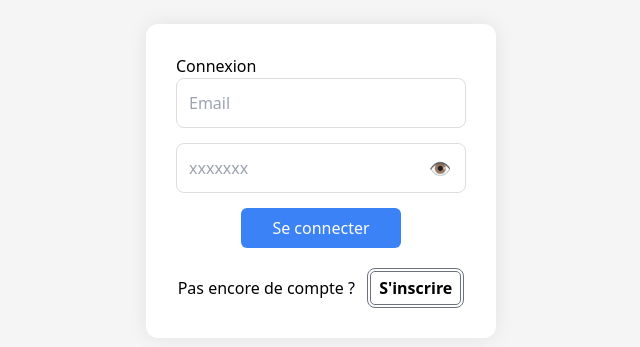
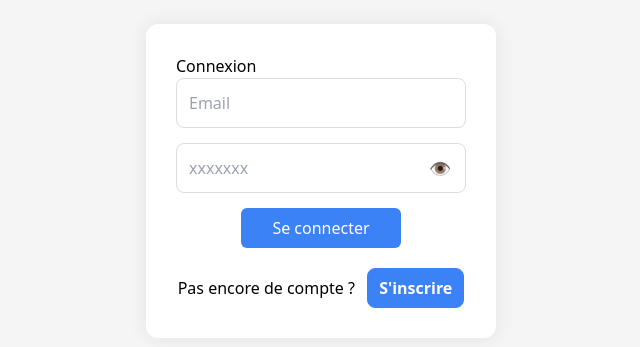
Before and after one commit to wilgaslove/quiz-frontend, a Vue app: page /login in a window 1280 px wide. Shown: the part 219-566 px from the top of the page, without its empty margins (319-959 px from the left). Built offline with nearby package versions, Linux system fonts and the light colour scheme; the HTML template or start-up script is replaced by a standard one.

Commit message:
correction sur le mail

```diff
--- a/src/views/Login.vue
+++ b/src/views/Login.vue
@@ -125,7 +125,7 @@ const submit = async () => {
         </span>
 
         <button
-          class="link-btn font-bold ml-2 border-double border-4 border-gray-500 rounded-lg px-2 py-1  transition ease-in-out delay-150 hover:-translate-y-1 hover:scale-110 hover:bg-gray-300 duration-300  "
+          class="bg-blue-500 text-white font-bold ml-2 border-double border-4 border-blue-500 rounded-lg px-2 py-1  transition ease-in-out delay-150 hover:-translate-y-1 hover:scale-110 hover:bg-blue-300 duration-300  "
           @click="isLogin = !isLogin">
           {{
             isLogin
```
